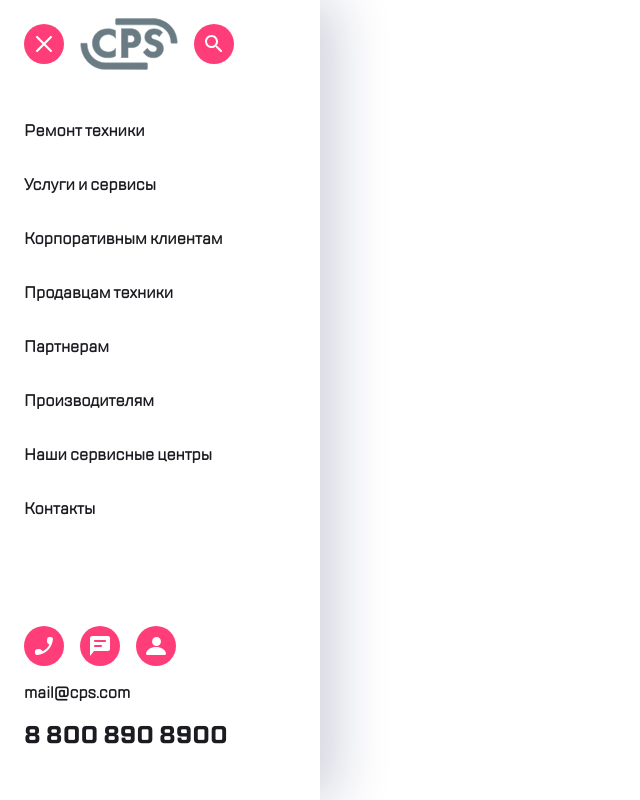
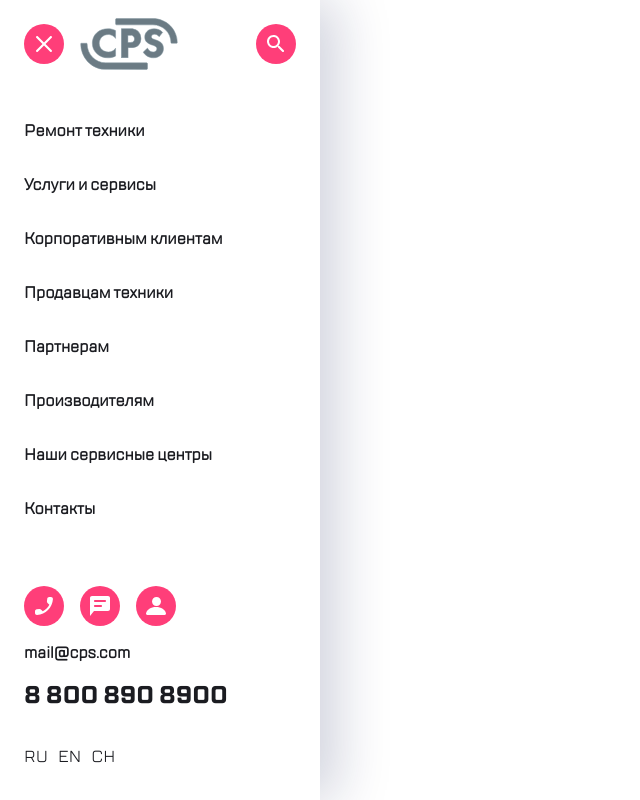
Before and after one commit to Andrey13042003/kata_designs, a plain HTML site: page 1.4/index.html in a window 1280 px wide. Shown: the whole page, without its empty margins (0-640 px from the left). Drawn offline with Linux system fonts and the light colour scheme.

Commit message:
Update style.css

```diff
--- a/1.4/style.css
+++ b/1.4/style.css
@@ -30,21 +30,22 @@
     display: flex;
     flex-wrap: wrap;
     height: 100vh;
-    justify-content: space-between;
     align-content: space-between;
 }
 
 *{
     margin: 0;
     padding: 0;
-    list-style-type: none;
-    text-decoration: none;
     box-sizing: border-box;
     color: #1B1C21;
 }
 
-*, *::after, *::before{
-    box-sizing: inherit;
+a{
+    text-decoration: none;
+}
+
+ul{
+    list-style-type: none;
 }
 
 .first-half{
@@ -54,9 +55,7 @@
 }
 
 .header{
-    display: flex;
-    align-items: center;
-    gap: 80px;
+    width: 100%;
 }
 
 .header__list{
@@ -80,6 +79,10 @@
     cursor: pointer;
     transition-duration: 0.2s;
     box-shadow: 0 0 4px 1px #ff3e79;
+}
+
+.grow{
+    flex-grow: 1;
 }
 
 .logo{
@@ -124,7 +127,7 @@
 .footer{
     display: flex;
     flex-wrap: wrap;
-    gap: 30px;
+    gap: 20px;
 }
 
 .footer__btn{
@@ -159,5 +162,6 @@
 }
 
 input[type=radio]{
-    display: none;
+    width: 0;
+    height: 0;
 }
```
